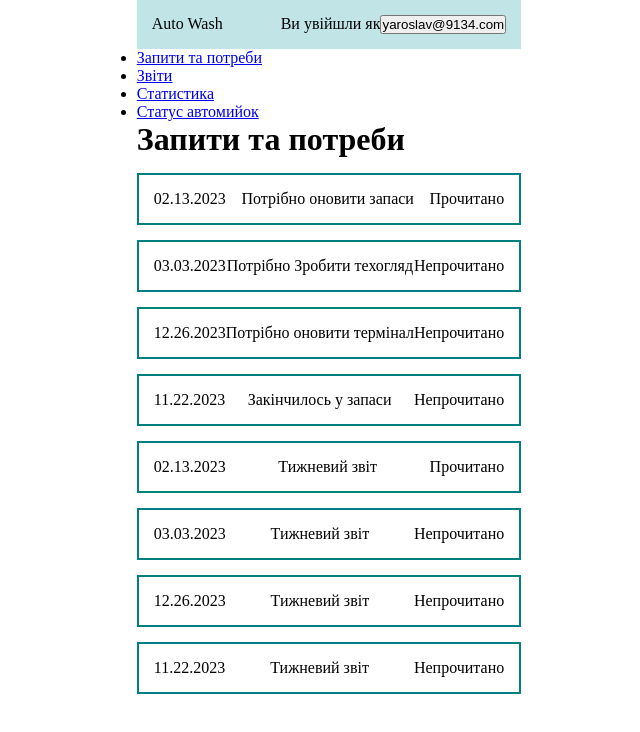
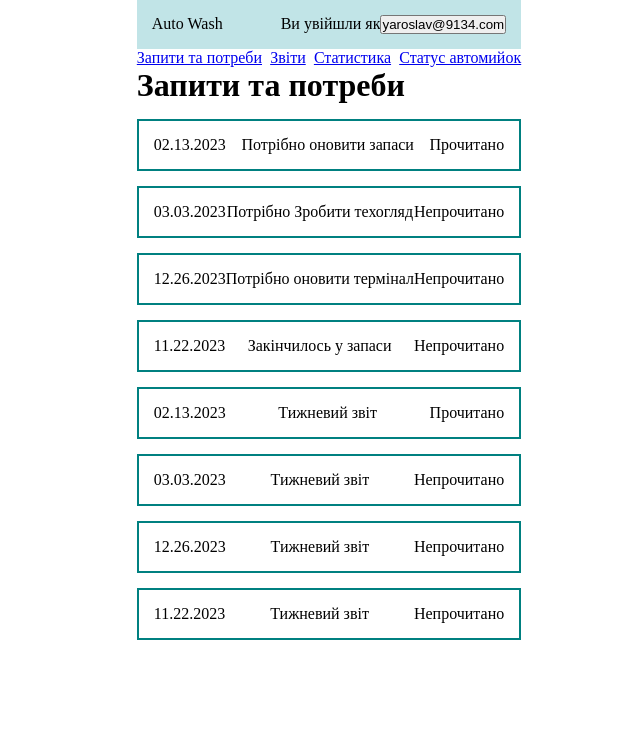
Before and after one commit to SPavlo/Auto_wash, a React (Create React App) app in the folder client/: page /admin in a window 1280 px wide. Shown: the top 732 px of the page, without its empty margins (311-951 px from the left). Built offline with nearby package versions, Linux system fonts and the light colour scheme.

Commit message:
add pages and routes

```diff
--- a/client/package.json
+++ b/client/package.json
@@ -6,8 +6,11 @@
     "@testing-library/jest-dom": "^5.16.5",
     "@testing-library/react": "^13.4.0",
     "@testing-library/user-event": "^13.5.0",
+    "bootstrap": "^5.2.3",
     "react": "^18.2.0",
+    "react-bootstrap": "^2.7.2",
     "react-dom": "^18.2.0",
+    "react-router-dom": "^6.9.0",
     "react-scripts": "5.0.1",
     "web-vitals": "^2.1.4"
   },
--- a/client/src/App.js
+++ b/client/src/App.js
@@ -3,29 +3,16 @@ import ReactDOM from 'react-dom/client';
 import Header from "./components/Header";
 import Navigation from "./components/Navigation";
 import QueryList from "./components/QueryList";
+import {BrowserRouter} from "react-router-dom";
 import './styles/App.css'
+import AppRouter from "./components/AppRouter";
 
 function App() {
-  const [queryList, setQueryList] = useState([
-    {id:1, date:'02.13.2023', body:"Потрібно оновити запаси", status:"checked", },
-    {id:2, date:'03.03.2023', body:"Потрібно Зробити техогляд ", status:"unchecked", },
-    {id:3, date:'12.26.2023', body:"Потрібно оновити термінал", status:"unchecked", },
-    {id:4, date:'11.22.2023', body:"Закінчилось у запаси", status:"unchecked", },
-  ])
-  const [reportList, setReportList] = useState([
-      {id:1, date:'02.13.2023', body:"Тижневий звіт", status:"checked", },
-      {id:2, date:'03.03.2023', body:"Тижневий звіт ", status:"unchecked", },
-      {id:3, date:'12.26.2023', body:"Тижневий звіт", status:"unchecked", },
-      {id:4, date:'11.22.2023', body:"Тижневий звіт", status:"unchecked", },
-    ])
+
   return (
-      <div className="App">
-        <Header/>
-        <Navigation/>
-        <h1>Запити та потреби</h1>
-        <QueryList queryList={queryList} />
-        <QueryList queryList={reportList} />
-      </div>
+      <BrowserRouter>
+          <AppRouter/>
+      </BrowserRouter>
 
 
   );
--- /dev/null
+++ b/client/src/components/AppRouter.js
@@ -0,0 +1,24 @@
+import React from 'react';
+import {Routes, Route, Redirect, Navigate} from 'react-router-dom'
+import {authRoutes, publicRoutes} from "../routes";
+const AppRouter = () => {
+    const isAuth = true
+    console.log('AppRouter')
+    return (
+        <Routes>
+            {isAuth&&authRoutes.map(({path,Component})=>
+                <Route key={path} path={path} element={Component} exact/>
+            )}
+            {publicRoutes.map(({path,Component})=>
+                <Route key={path} path={path} element={Component} exact/>
+            )}
+            <Route
+                path="*"
+                exact
+                element={<Navigate to={"/admin"} />}
+            />
+        </Routes>
+    );
+};
+
+export default AppRouter;
--- a/client/src/components/Navigation.js
+++ b/client/src/components/Navigation.js
@@ -1,9 +1,9 @@
 import React from 'react';
-
+import '../styles/Navigation.css'
 const Navigation = () => {
     return (
         <div>
-            <ul>
+            <ul className='navigation'>
                 <li><a href="#">Запити та потреби</a></li>
                 <li><a href="#">Звіти</a></li>
                 <li><a href="#">Статистика</a></li>
--- /dev/null
+++ b/client/src/pages/Admin.js
@@ -0,0 +1,30 @@
+import React, {useState} from 'react';
+import Header from "../components/Header";
+import Navigation from "../components/Navigation";
+import QueryList from "../components/QueryList";
+
+const Admin = () => {
+    const [queryList, setQueryList] = useState([
+        {id:1, date:'02.13.2023', body:"Потрібно оновити запаси", status:"checked", },
+        {id:2, date:'03.03.2023', body:"Потрібно Зробити техогляд ", status:"unchecked", },
+        {id:3, date:'12.26.2023', body:"Потрібно оновити термінал", status:"unchecked", },
+        {id:4, date:'11.22.2023', body:"Закінчилось у запаси", status:"unchecked", },
+    ])
+    const [reportList, setReportList] = useState([
+        {id:1, date:'02.13.2023', body:"Тижневий звіт", status:"checked", },
+        {id:2, date:'03.03.2023', body:"Тижневий звіт ", status:"unchecked", },
+        {id:3, date:'12.26.2023', body:"Тижневий звіт", status:"unchecked", },
+        {id:4, date:'11.22.2023', body:"Тижневий звіт", status:"unchecked", },
+    ])
+    return (
+        <div>
+            <Header/>
+            <Navigation/>
+            <h1>Запити та потреби</h1>
+            <QueryList queryList={queryList} />
+            <QueryList queryList={reportList} />
+        </div>
+    );
+};
+
+export default Admin;
--- /dev/null
+++ b/client/src/pages/Auth.js
@@ -0,0 +1,11 @@
+import React from 'react';
+import { Button } from 'react-bootstrap';
+const Auth = () => {
+    return (
+        <div>
+            Auth
+        </div>
+    );
+};
+
+export default Auth;
--- /dev/null
+++ b/client/src/pages/Worker.js
@@ -0,0 +1,11 @@
+import React from 'react';
+
+const Worker = () => {
+    return (
+        <div>
+            WorkerPage
+        </div>
+    );
+};
+
+export default Worker;
--- /dev/null
+++ b/client/src/routes.js
@@ -0,0 +1,22 @@
+import Admin from "./pages/Admin";
+import Auth from "./pages/Auth";
+import Worker from "./pages/Worker";
+
+export const authRoutes = [
+    {
+        path:'/admin',
+        Component:<Admin/>
+    },
+    {
+        path:'/worker',
+        Component:<Worker/>
+    }
+
+]
+
+export const publicRoutes = [
+    {
+        path:'/auth',
+        Component:<Auth/>
+    }
+]
--- a/client/src/styles/Navigation.css
+++ b/client/src/styles/Navigation.css
@@ -0,0 +1,5 @@
+.navigation{
+    list-style: none;
+    display: flex;
+    justify-content: space-between;
+}
```
Also changed, not shown: 1 other file (tests, documents, lock files or other folders).
